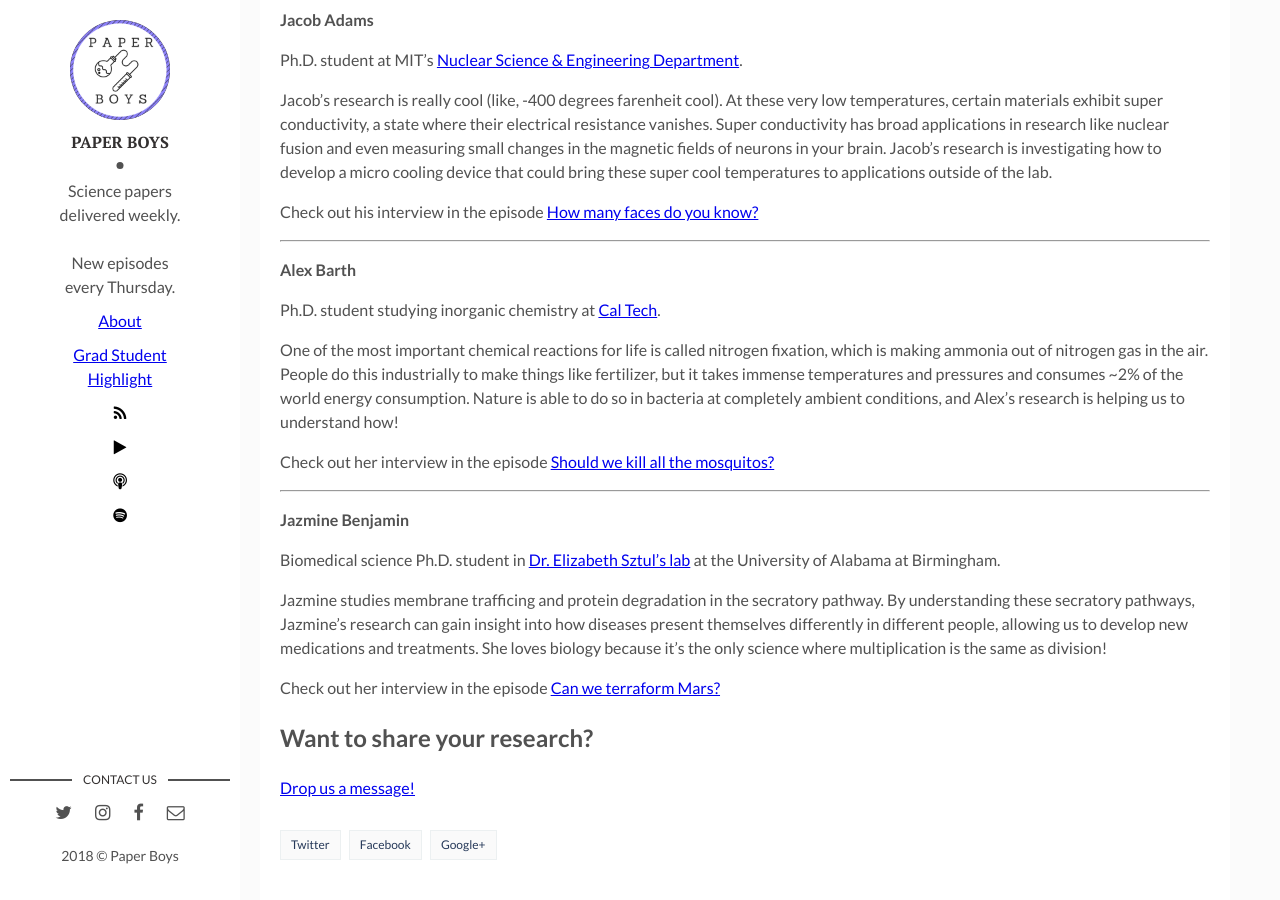
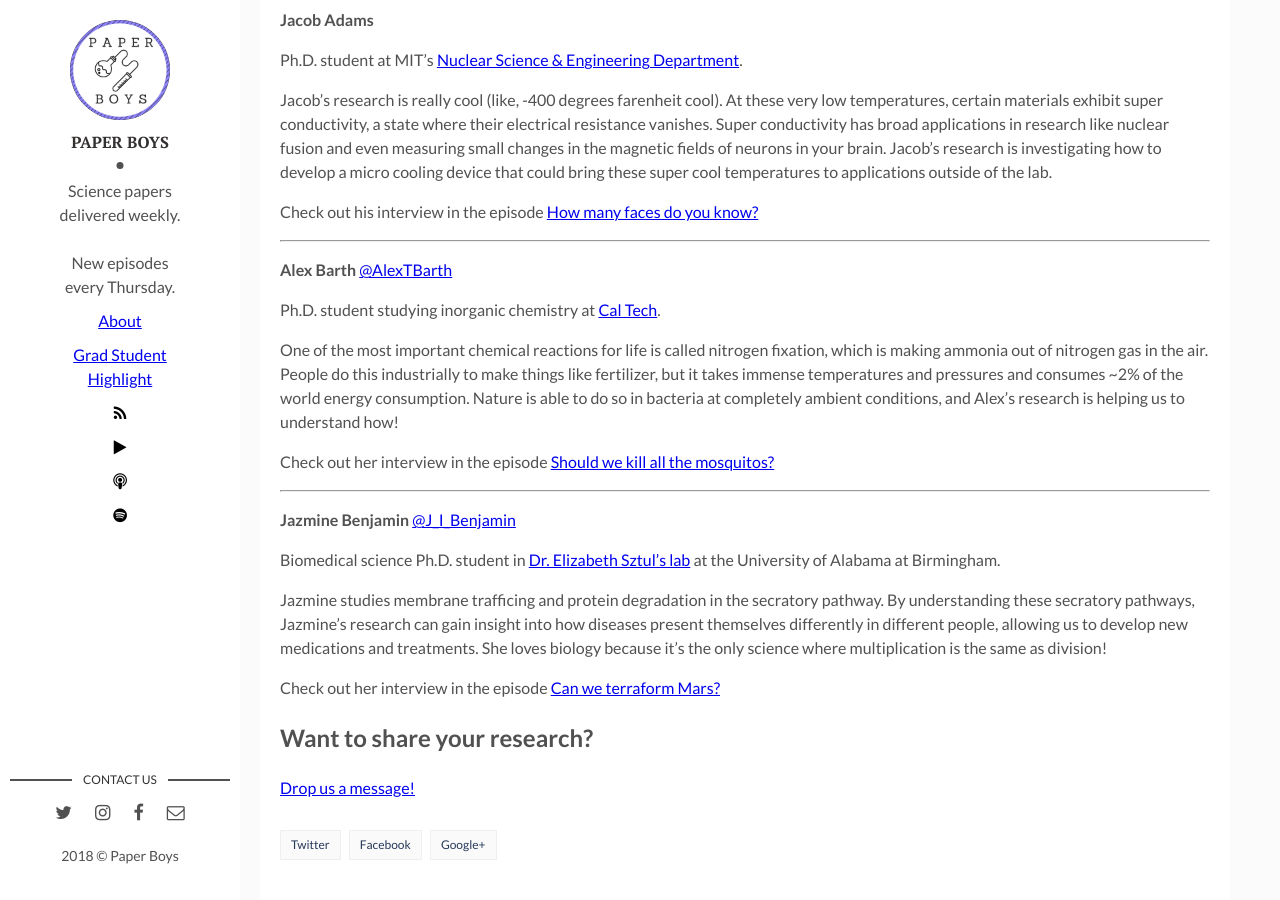
Before and after one commit to paperboyspodcast/paperboyspodcast.github.io, a Jekyll site: the page built from gradhighlight.md, in a window 1280 px wide and 900 px high, scrolled down 589 px. Built offline with Jekyll 4.4.1, drawn with Linux system fonts in a browser that asks for light colours; comment, search, counter and statistics services are not loaded.

Commit message:
added twitter/ig handles

```diff
--- a/gradhighlight.md
+++ b/gradhighlight.md
@@ -8,7 +8,7 @@ permalink: /gradhighlight/
 Each week, we highlight a graduate student to highlight their achievements and to bring a human touch to science that affects us all. Hear about their work in their own words in the episodes linked below.
 
 **Susanna Harris**
-@SusannaLHarris
+[@SusannaLHarris](https://www.instagram.com/susannalharris/)
 
 Ph.D. student in Microbiology University of North Carolina in Chapel Hill.
 
@@ -31,6 +31,7 @@ Check out his interview in the episode [How many faces do you know?](http://www.
 ---------------------------------------------------------------------------------
 
 **Alex Barth**
+[@AlexTBarth](https://twitter.com/AlexTBarth)
 
 Ph.D. student studying inorganic chemistry at [Cal Tech](http://agapie.caltech.edu/).
 
@@ -40,6 +41,7 @@ Check out her interview in the episode [Should we kill all the mosquitos?](http:
 
 ---------------------------------------------------------------------------------
 **Jazmine Benjamin**
+[@J_I_Benjamin](https://twitter.com/J_I_Benjamin)
 
 Biomedical science Ph.D. student in [Dr. Elizabeth Sztul's lab](http://apps.medicine.uab.edu/facultyDirectory/FacultyData.asp?FID=7713) at the University of Alabama at Birmingham.
 
```
